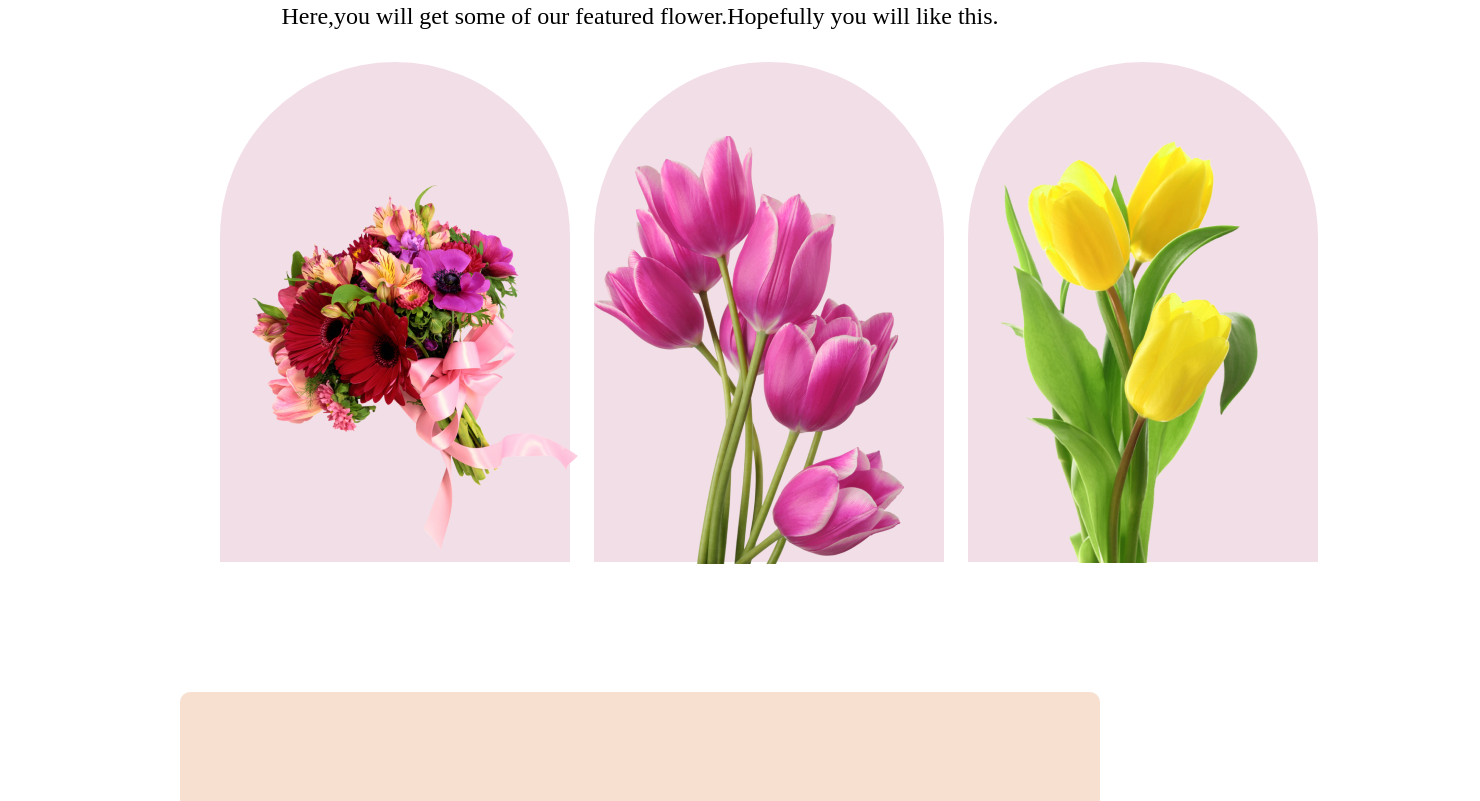
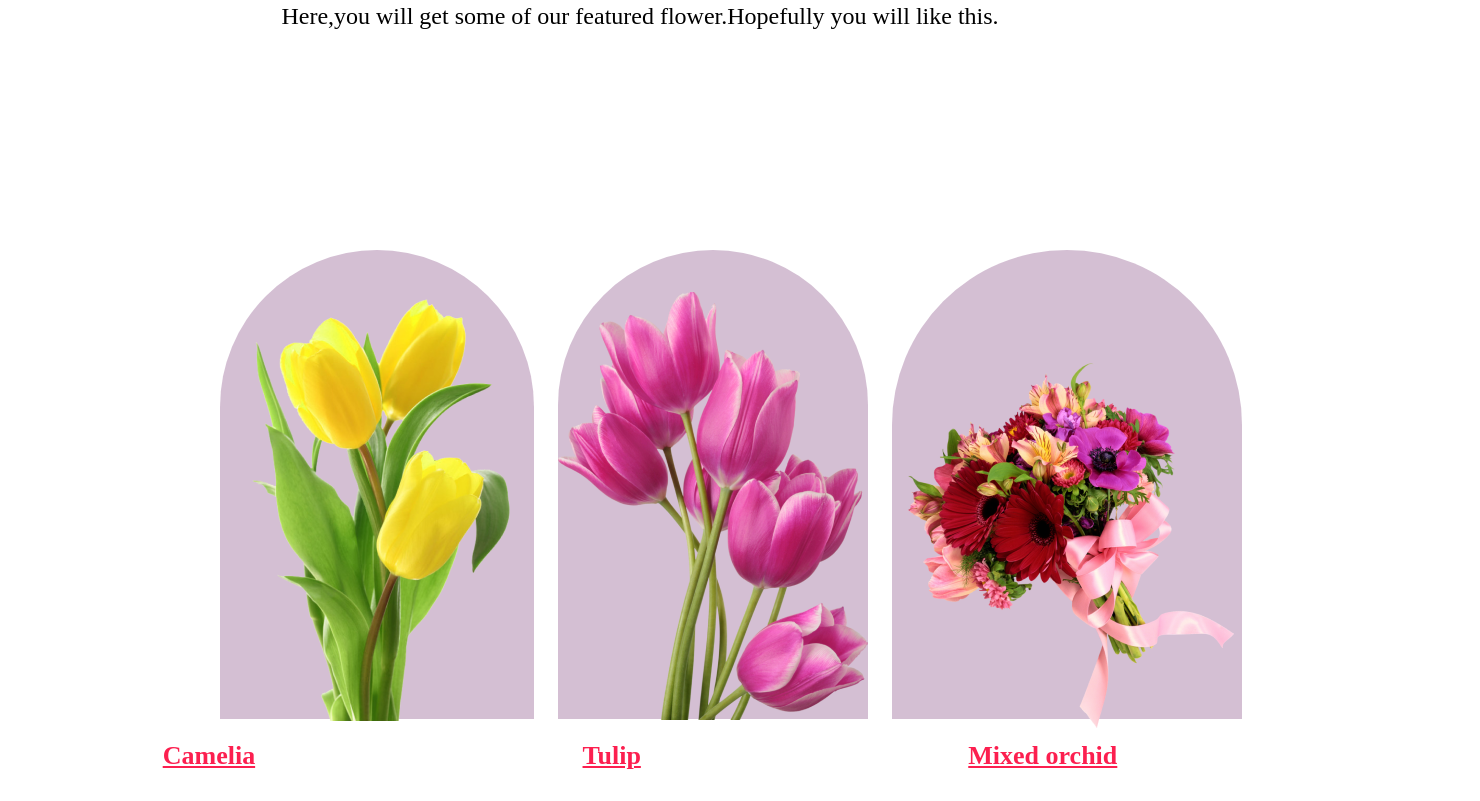
Before and after one commit to Shariar1997/flower-shop-assignment, a plain HTML site: page index.html in a window 1280 px wide. Shown: the part 1059-1860 px from the top of the page, 1480 px wide, since content can reach past the window. Drawn offline with Linux system fonts and the light colour scheme.

Commit message:
updated featured section

```diff
--- a/index.html
+++ b/index.html
@@ -5,10 +5,9 @@
     <meta name="viewport" content="width=device-width, initial-scale=1.0">
     <title>Flower Bar</title>
     <link rel="stylesheet" href="style.css">
+    <link href="https://fonts.googleapis.com/css2?family=Open+Sans:wght@400;700;800&display=swap" rel="stylesheet">
 </head>
 <body>
-    <header>
-    </header>
     <main>
         <section>
             <div class="header-container">
@@ -28,23 +27,21 @@
             <h2 class="title">Our Featured Flowers</h2>
             <p class="featured-description">Here,you will get some of our featured flower.Hopefully you will like this. </p>
             <div class="featured-container">
-                <div class="featured-imga">
-                    <div class="featured-img1">
-                        <img src="images/pngwing 5.png" alt="">
-                        <!-- <figcaption class="fcaption">Pink Flower Tree</figcaption> -->
-                    </div>
+                <div class="feat-bg">
+                    <img class="bg-img1" src="images/pngwing 7.png" alt="">
                 </div>
-                <div class="featured-imgb">
-                    <div class="featured-img2"><img src="images/pngwing 6.png" alt="">
-                    </div>
-                    <!-- <figcaption class="fcaption">Pink Tulip</figcaption> -->
+                <div class="feat-bg">
+                    <img class="bg-img2" src="images/pngwing 6.png" alt="">
                 </div>
-                <div class="featured-imgc">
-                    <div class="featured-img3">
-                        <img src="images/pngwing 7.png" alt="">
-                    </div>
-                    <!-- <figcaption class="fcaption">Yellow Tulip</figcaption> -->
+                <div class="feat-bg">
+                    <img class="bg-img3" src="images/pngwing 5.png" alt="">
+
                 </div>
+            </div>
+            <div class="fig-caption">
+                <div class="fig"><strong>Camelia</strong></div>
+                <div class="fig"><strong>Tulip</strong></div>
+                <div class="fig"><strong>Mixed orchid</strong></div>
             </div>
         </section>
         <!-- service section starts from here -->
@@ -111,11 +108,9 @@
                     <h2 class="get-heading"> <span class="primary">Flower</span> Bar</h2>
                     <p class="footer-description">Same Day Flower Delivery, We Guarantee the Florist Arranged Flowers will be Delivered Today!</p>
                     <hr>
-                   @2020-2023, FlowerShop.com. All rights reserved.
+                   @2020-2023, Flowerbar.com. All rights reserved.
                 </div>
-
              </footer>
     </main>
-
 </body>
 </html>
--- a/style.css
+++ b/style.css
@@ -57,60 +57,47 @@
 
 /* Featured section part */
 
-.featured-container {
+.featured-container{
     display: flex;
     justify-content: space-around;
+    text-align: center;
     gap: 24px;
-    margin: 0px 220px;
+    margin: 220px 220px 0px 220px;
 }
 
+.feat-bg {
+    background-color: #ccb3cbd5;
+    width: 350px;
+    border-radius: 300px 300px 0px 0px;
+}
+.bg-img1{
+    margin-bottom: -6px;
+}
+.bg-img2{
+    margin-bottom: -28.5pc;
+}
+.bg-img3{
+    margin-bottom: -29pc;
+}
 
 .featured-description,
 .insta-description {
     font-size: 24px;
     font-weight: 400;
     margin-top: 32px;
-    margin-bottom: 32px;
+    margin-bottom: 2px;
     text-align: center;
 }
-
-.featured-imga {
+.fig-caption{
     display: flex;
-    align-items: center;
-    width: 350px;
-    height: 500px;
-    background-color: rgba(167, 33, 98, 0.15);
-    border-radius: 300px 300px 0px 0px;
+    justify-content: space-around;
+    gap: 2px;
+    color: #fc1f4f;
 }
-
-.featured-imgb {
-    display: flex;
-    align-items: center;
-    width: 350px;
-    height: 500px;
-    background-color: #A7216226;
-    border-radius: 300px 300px 0px 0px;
-}
-
-.featured-imgc {
-    display: flex;
-    align-items: center;
-    width: 350px;
-    height: 500px;
-    background-color: #A7216226;
-    border-radius: 300px 300px 0px 0px;
-}
-
-.featured-img1 {
-    margin: 110px 48px 0px 16px;
-}
-
-.featured-img2 {
-    margin: 110px 48px 30px 0px;
-}
-
-.featured-img3 {
-    margin: 110px 48px 76px 0px;
+.fig{
+    font-size: 26px;
+    margin: 22px;
+    text-decoration: underline;
 }
 
 
@@ -181,8 +168,8 @@
 }
 
 .inimg {
-    width: 242px;
-    height: 296px;
+    width: 292px;
+    height: 346px;
     border-radius: 5px;
 }
 
```
Also changed, not shown: images/whiterose.png (added), images/whiterose2.png (added).
